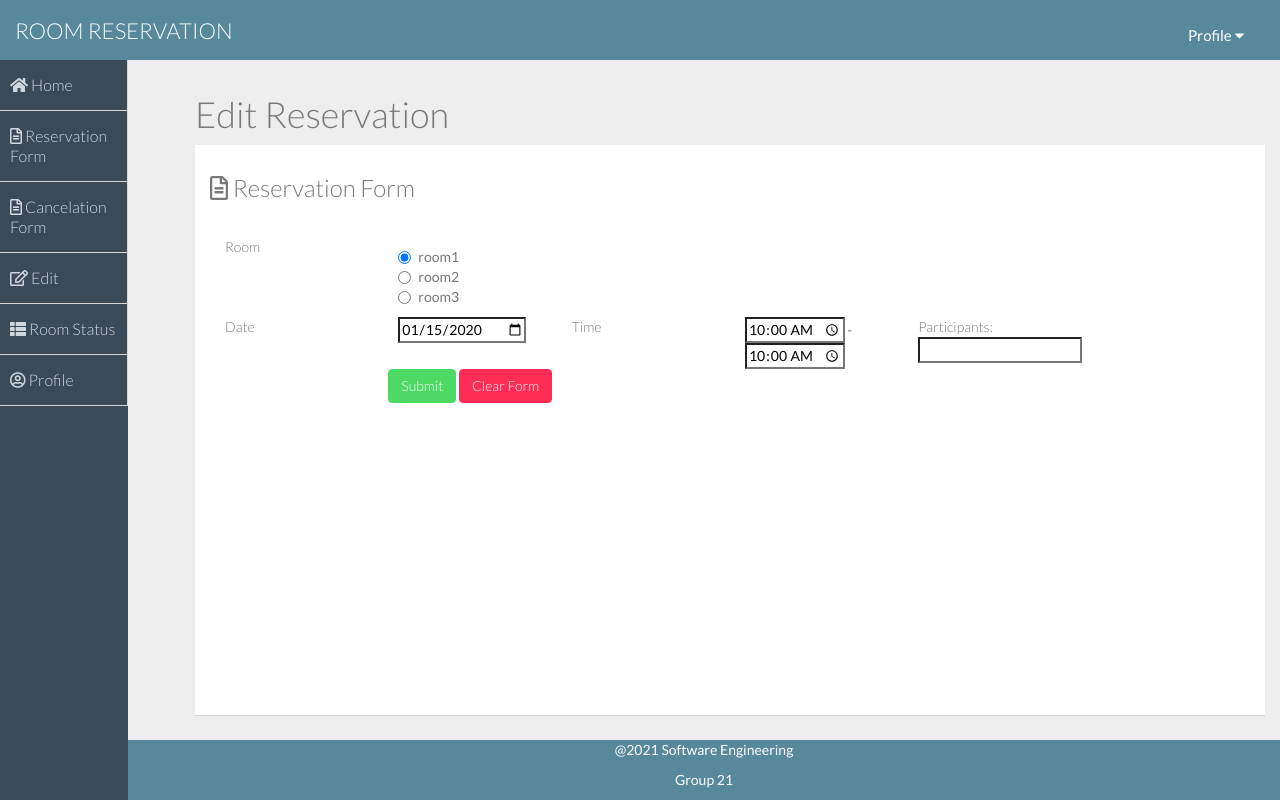
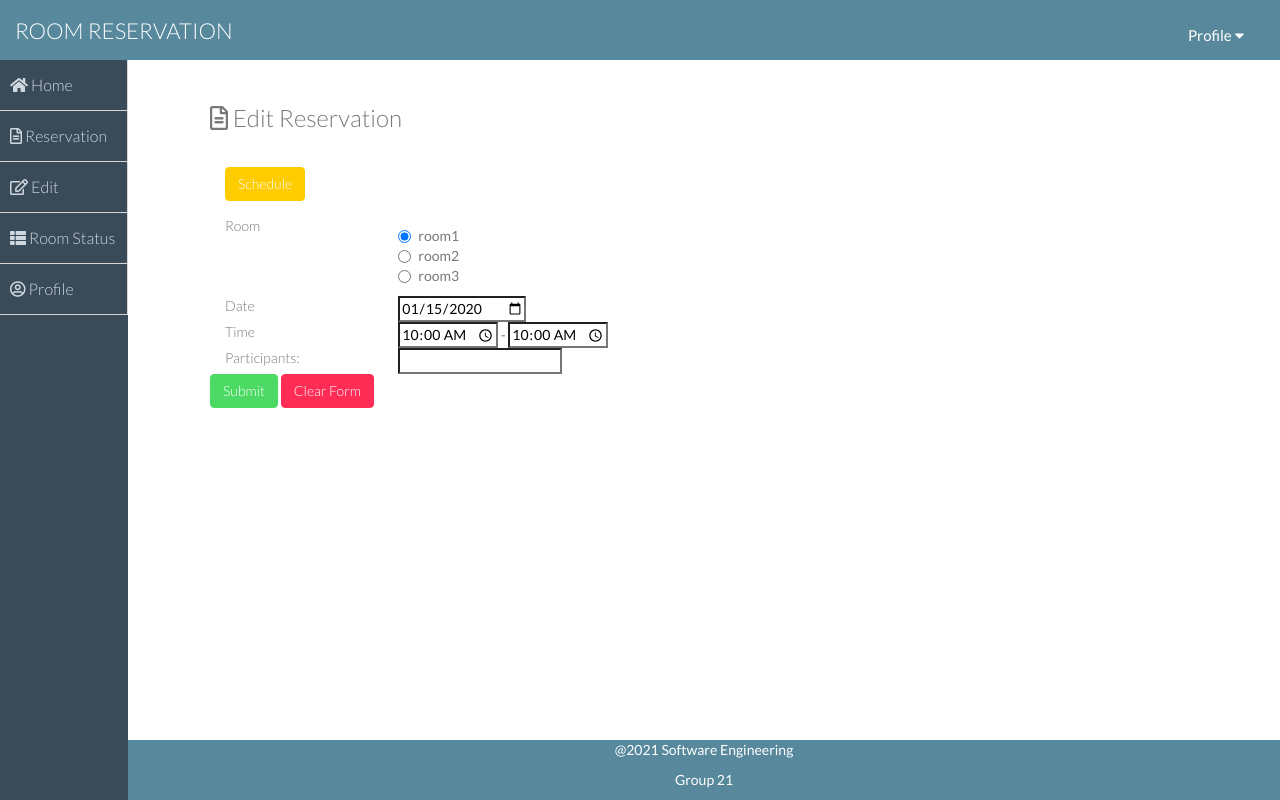
Before and after one commit to angelawirantono/Room-Reservation, a Flask app: page /booking/1/edit in a window 1280 px wide. Run offline with Flask 2, Linux system fonts and the light colour scheme; a user stored in the database is signed in; tables that the repository leaves empty hold one stand-in row (values such as "Sample post"); some libraries are stand-ins or nearby versions.

Commit message:
Update Template

```diff
--- a/project/__init__.py
+++ b/project/__init__.py
@@ -41,7 +41,7 @@ app.register_blueprint(booking.booking_bp)
 from . import mail
 mail.mail.init_app(app)
 
-login_manager.login_view = "auth.login"
+login_manager.login_view = "auth_bp.login"
 login_manager.login_message_category = "info"
 
 @login_manager.user_loader
--- a/project/auth.py
+++ b/project/auth.py
@@ -55,4 +55,4 @@ def login():
 @login_required
 def logout():
     logout_user()
-    return redirect(url_for('auth.login'))
+    return redirect(url_for('auth_bp.login'))
--- a/project/booking.py
+++ b/project/booking.py
@@ -110,7 +110,7 @@ def edit(id):
     # return render_template('booking/edit.html', reservation=reservation)
     return render_template('booking/edit.html', record=record, form=form)
 
-@booking_bp.route('/<int:id>/cancel', methods=('POST',))
+@booking_bp.route('/<int:id>/cancel', methods=('POST','GET'))
 @login_required
 def cancel(id):
     db.session.query(Reservation).filter(Reservation.id==id).delete()
--- a/project/static/css/style.css
+++ b/project/static/css/style.css
@@ -4,7 +4,7 @@
 
 body {
     color: #797979;
-    background: #eeeeee;
+    background: #ffffff;
     font-family: 'Lato', sans-serif;
     padding: 0px !important;
     margin: 0px !important;
@@ -250,10 +250,10 @@ ul.top-menu > li > a:hover, ul.top-menu > li > a:focus {
 .panel {
   margin-bottom: 20px;
   height: 570px;
-  background-color: #ffffff;
+  /*background-color: #ffffff;*/
   border: 0px solid transparent;
-  -webkit-box-shadow: 0 1px 1px rgba(0, 0, 0, 0.1);
-  box-shadow: 0 1px 1px rgba(0, 0, 0, 0.1);
+  /*-webkit-box-shadow: 0 1px 1px rgba(0, 0, 0, 0.1);
+  box-shadow: 0 1px 1px rgba(0, 0, 0, 0.1);*/
 }
 .panel-body {
   padding: 15px;
--- a/project/templates/base.html
+++ b/project/templates/base.html
@@ -64,14 +64,14 @@
                             <div class="log-arrow-up"></div>
                             {%  if current_user.is_authenticated %}
                             <li>
-                                <a href="{{ url_for('auth.logout') }}"><i class="fa fa-sign-out"></i> Log Out</a>
+                                <a href="{{ url_for('auth_bp.logout') }}"><i class="fa fa-sign-out"></i> Log Out</a>
                             </li>
                             {% else %}
                             <li>
-                                <a data-toggle="modal" href="{{ url_for('auth.login') }}"><i class="fa fa-user"></i> Log in</a>
+                                <a data-toggle="modal" href="{{ url_for('auth_bp.login') }}"><i class="fa fa-user"></i> Log in</a>
                             </li>
                             <li class="nav-item">
-                                <a class="nav-link" data-toggle="modal" href="{{ url_for('auth.register') }}"><i
+                                <a class="nav-link" data-toggle="modal" href="{{ url_for('auth_bp.register') }}"><i
                                         class="fa fa-user-plus"></i> Register</a>
                             </li>
                             {% endif %}
@@ -170,10 +170,7 @@
                     </li>
                     <li class="sub-menu">
                         <a href="{{ url_for('booking.book') }}" class="">
-                            <i class="fa fa-file-text-o"></i> Reservation Form
-                        </a>
-                        <a href="cancel_form.html" class="">
-                            <i class="fa fa-file-text-o"></i> Cancelation Form
+                            <i class="fa fa-file-text-o"></i> Reservation
                         </a>
                     </li>
                     <li class="sub-menu">
--- a/project/templates/booking/edit.html
+++ b/project/templates/booking/edit.html
@@ -1,7 +1,6 @@
 {% extends 'base.html' %}
 
 {% block header %}
-<h1>{% block title %}Edit Reservation{% endblock %}</h1>
 {% endblock %}
 
 {% block content %}
@@ -10,9 +9,14 @@
         <div class="col-lg-12">
             <section class="panel">
                 <header class="panel-heading">
-                    <h3><i class="fa fa-file-text-o"></i> Reservation Form</h3>
+                    <h3><i class="fa fa-file-text-o"></i> Edit Reservation</h3>
                 </header>
                 <div class="panel-body">
+                    <div class="form-group">
+                        <div class="col-lg-12">
+                            <button type="#" class="btn btn-warning">Schedule</button>
+                        </div>
+                    </div>
                     <form class="form-horizontal " method="get">
                         <div class="form-group">
                             <label class="control-label col-lg-2" for="inputSuccess">Room</label>
@@ -27,14 +31,14 @@
                             </div>
                         </div>
                         <div class="form-group">
-                            <label class="col-sm-2 control-label">Date</label>
-                            <div class="col-sm-2">
-                                {{ form.booked_date(valuer="record.booked_date") }}
+                            <label class="control-label col-lg-2">Date</label>
+                            <div class="col-lg-10">
+                                {{ form.booked_date(placeholder="") }}
                             </div>
                         </div>
                         <div class="form-group">
-                            <label class="col-sm-2 control-label">Time</label>
-                            <div class="col-sm-2">
+                            <label class="control-label col-lg-2">Time</label>
+                            <div class="col-lg-10">
                                 <!--input type="time" class="round-input" style="border-width:2px"><input type="time" class="round-input"-->
                                 {{ form.time_start(placeholder="") }}
                                 -
@@ -43,14 +47,16 @@
                             </div>
                         </div>
                         <div class="form-group">
-                            <label class="control-label col-lg-2" for="inputSuccess">Participants:
-                                <input list="members" name="memberList" />
-                        </div></label>
+                            <label class="control-label col-lg-2" for="inputSuccess">Participants:</label>
+                                <div class="col-lg-10">
+                                    <input list="members" name="memberList" />
+                                </div>
+                        </div>
                         <datalist>
                         </datalist>
                 </div>
                 <div class="form-group">
-                    <div class="col-lg-offset-2 col-lg-10">
+                    <div class="col-lg-10">
                         <input type="submit" class="btn btn-success" value="Submit">
                         <button type="reset" class="btn btn-danger">Clear Form</button>
                     </div>
--- a/project/templates/home.html
+++ b/project/templates/home.html
@@ -5,7 +5,7 @@
  <link rel="stylesheet" href="{{ url_for('static', filename='css/style.css') }}">
  <link rel="stylesheet" href="{{ url_for('static', filename='css/style-responsive.css') }}">
 
-<h1>{% block title %}Home {% endblock %}</h1>
+<h1>{% block title %}{% endblock %}</h1>
 
 {% endblock %}
 
--- a/requirements.txt
+++ b/requirements.txt
@@ -3,3 +3,4 @@ Flask-SQLAlchemy==2.5.1
 Flask-WTF==1.0.0
 Flask-Login==0.5.0
 email-validator==1.1.3
+Flask-Mail==0.9.1
```
Also changed, not shown: project/templates/booking/book.html (+16 -10 lines).
